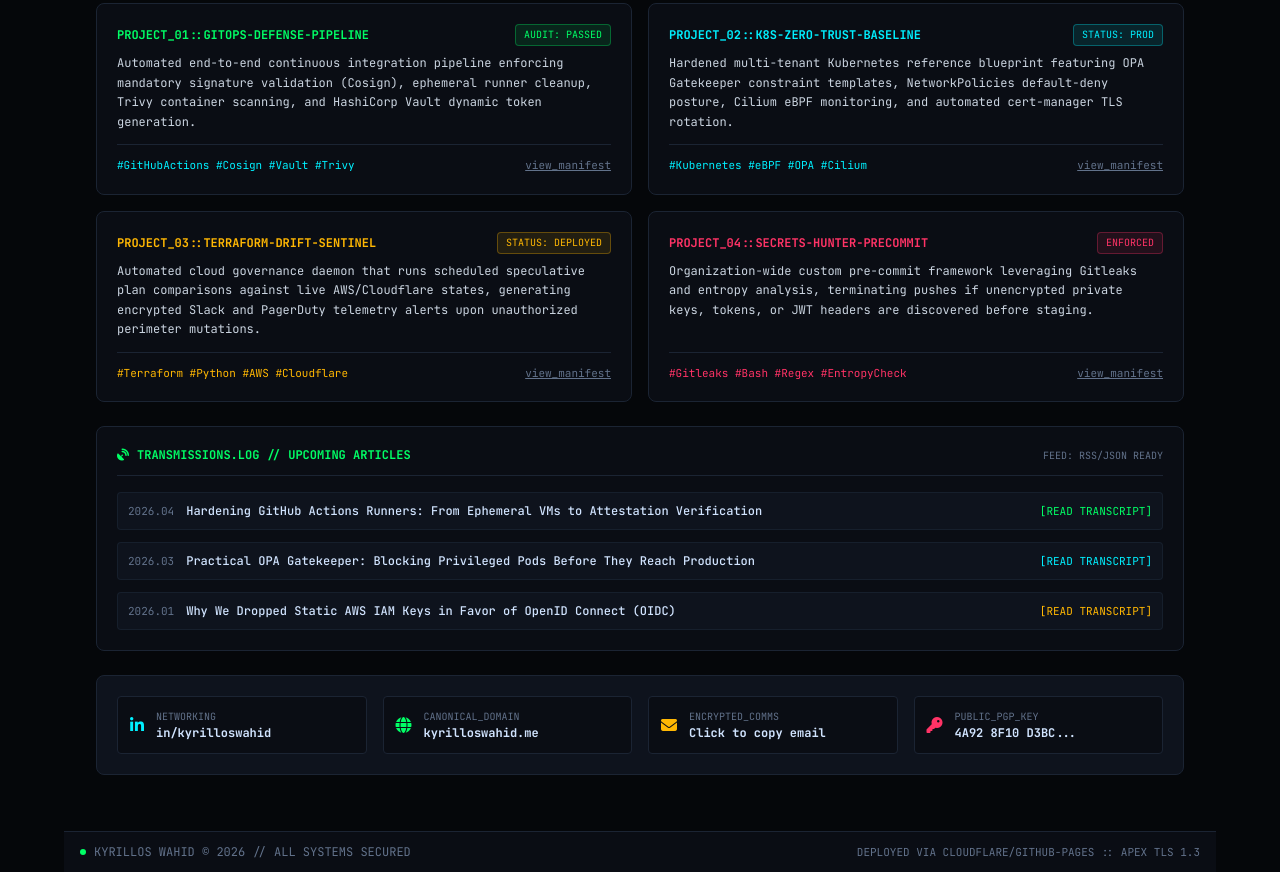
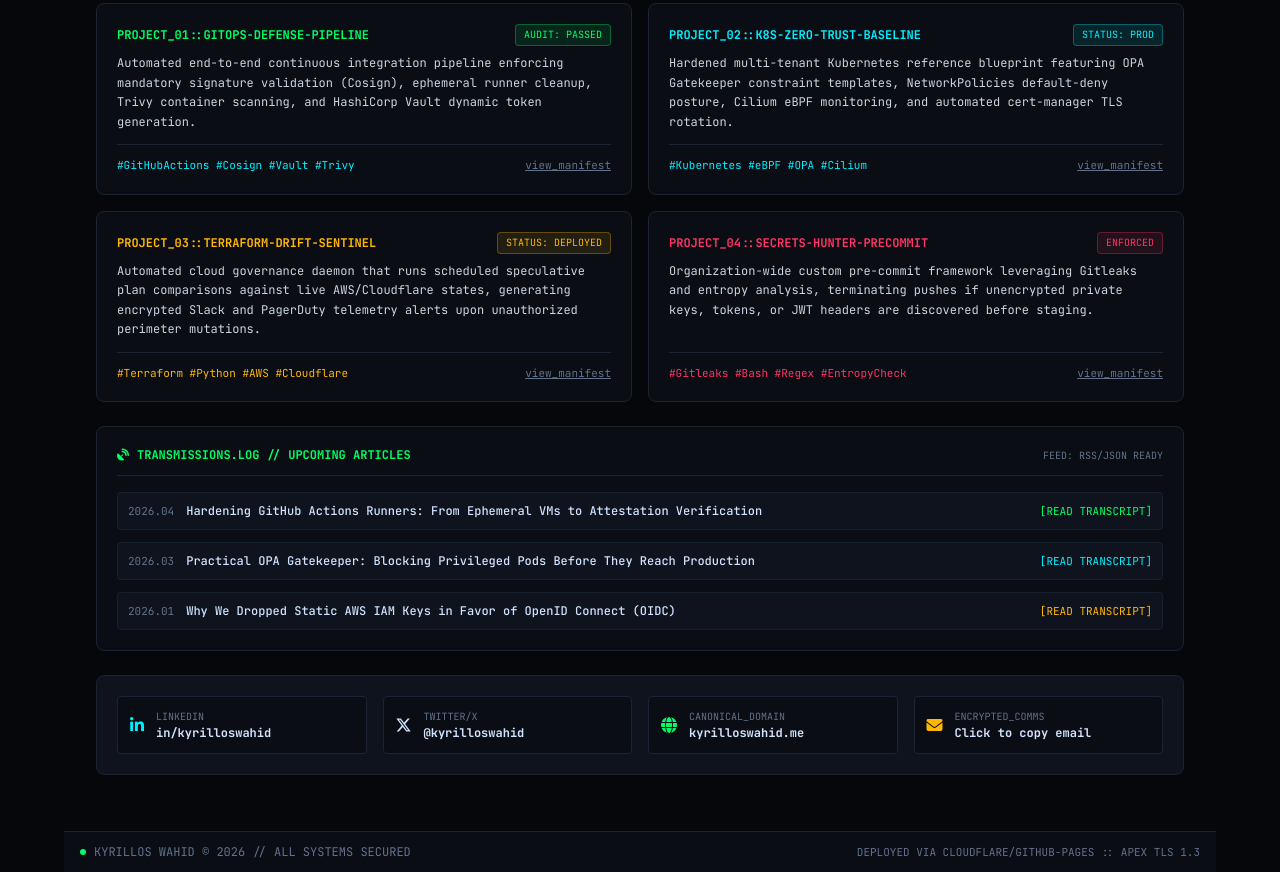
Before and after one commit to kyrilloswahid/kyrilloswahid.github.io, a plain HTML site: page index.html in a window 1280 px wide. Shown: the part 1173-2045 px from the top of the page. Drawn offline with nearby package versions, Linux system fonts and the light colour scheme.

Commit message:
Update LinkedIn link and add X (formerly Twitter)

```diff
--- a/index.html
+++ b/index.html
@@ -467,8 +467,17 @@
         <a href="https://linkedin.com/in/kyrilloswahid" target="_blank" rel="noopener noreferrer" class="p-3 bg-cyber-surface border border-cyber-border rounded hover:border-cyber-cyan transition-all flex items-center space-x-3 group">
           <i class="fa-brands fa-linkedin-in text-cyber-cyan text-base group-hover:scale-110 transition-transform"></i>
           <div>
-            <div class="text-[10px] text-cyber-dim">NETWORKING</div>
+            <div class="text-[10px] text-cyber-dim">LINKEDIN</div>
             <div class="font-bold text-cyber-light group-hover:text-cyber-cyan">in/kyrilloswahid</div>
+          </div>
+        </a>
+
+        <!-- X (formerly Twitter) -->
+        <a href="https://x.com/kyrilloswahid" target="_blank" rel="noopener noreferrer" class="p-3 bg-cyber-surface border border-cyber-border rounded hover:border-cyber-light transition-all flex items-center space-x-3 group">
+          <i class="fa-brands fa-x-twitter text-cyber-light text-base group-hover:scale-110 transition-transform"></i>
+          <div>
+            <div class="text-[10px] text-cyber-dim">TWITTER/X</div>
+            <div class="font-bold text-cyber-light group-hover:text-cyber-neon">@kyrilloswahid</div>
           </div>
         </a>
 
@@ -487,15 +496,6 @@
           <div>
             <div class="text-[10px] text-cyber-dim">ENCRYPTED_COMMS</div>
             <div class="font-bold text-cyber-light group-hover:text-cyber-amber">Click to copy email</div>
-          </div>
-        </div>
-
-        <!-- PGP / Fingerprint -->
-        <div onclick="showPgpKey()" class="p-3 bg-cyber-surface border border-cyber-border rounded hover:border-cyber-crimson transition-all flex items-center space-x-3 cursor-pointer group">
-          <i class="fa-solid fa-key text-cyber-crimson text-base group-hover:scale-110 transition-transform"></i>
-          <div>
-            <div class="text-[10px] text-cyber-dim">PUBLIC_PGP_KEY</div>
-            <div class="font-bold text-cyber-light group-hover:text-cyber-crimson">4A92 8F10 D3BC...</div>
           </div>
         </div>
 
```
